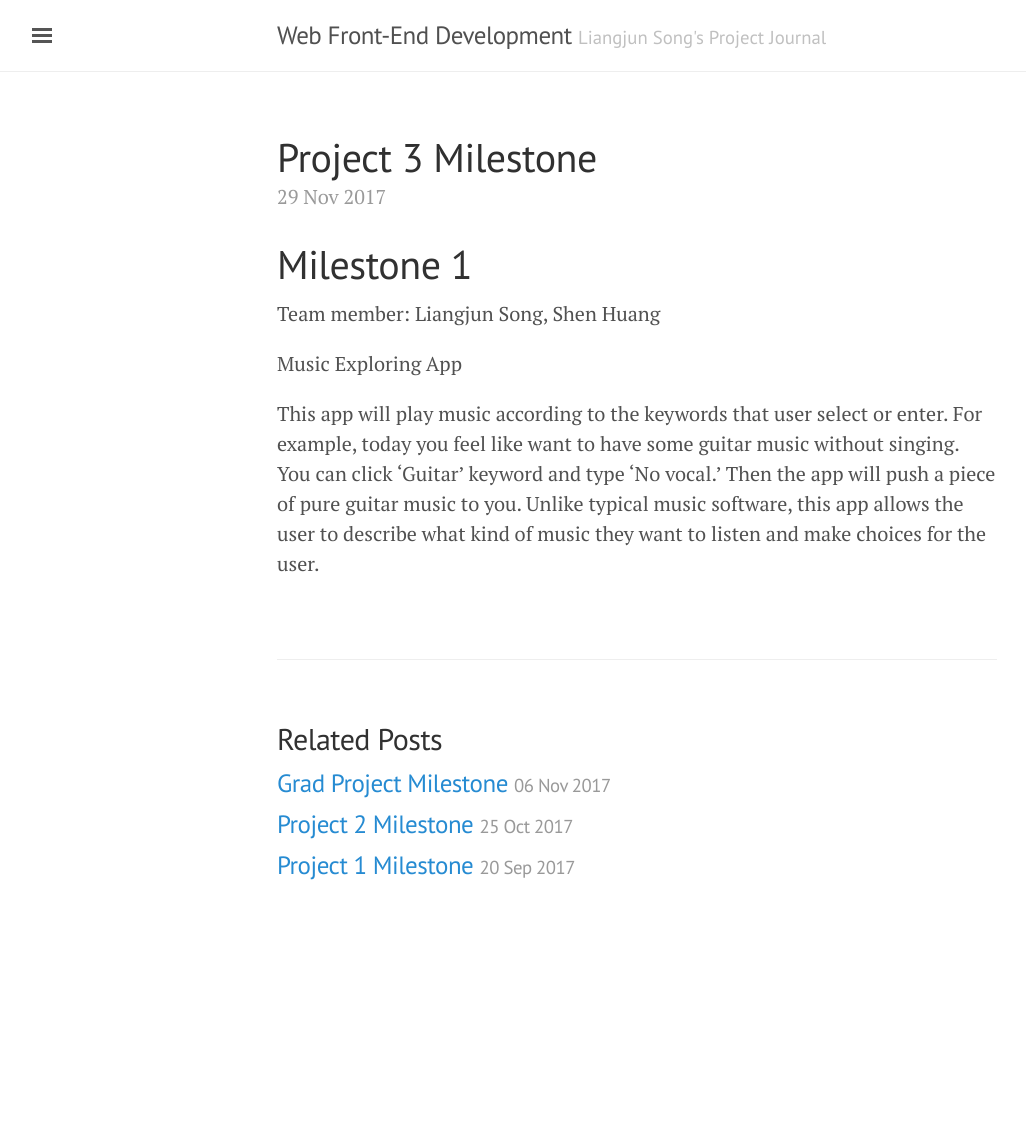
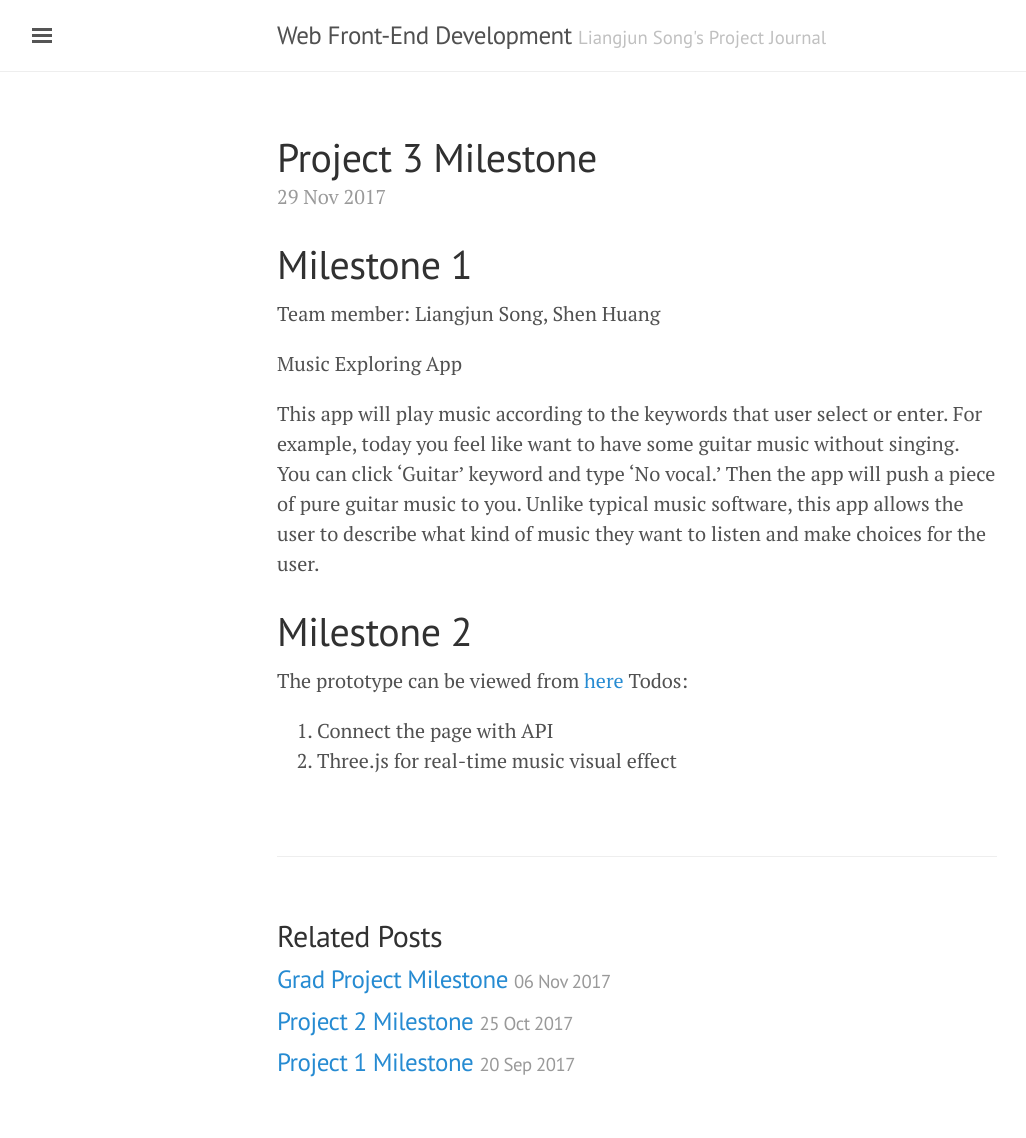
Before and after one commit to LiangjunSong/liangjunsong.github.io, a Jekyll site: the page built from _posts/2017-11-29-project-3-milestone.md, in a window 1280 px wide. Shown: the whole page, without its empty margins (3-1029 px from the left). Built offline with Jekyll 4.4.1, drawn with Linux system fonts in a browser that asks for light colours; before the commit the page ends 941 px from its top, so only the background shows below that.

Commit message:
Grad Project

```diff
--- a/_posts/2017-11-29-project-3-milestone.md
+++ b/_posts/2017-11-29-project-3-milestone.md
@@ -10,3 +10,9 @@ Team member: Liangjun Song, Shen Huang
 Music Exploring App
 
 This app will play music according to the keywords that user select or enter. For example, today you feel like want to have some guitar music without singing. You can click 'Guitar' keyword and type 'No vocal.' Then the app will push a piece of pure guitar music to you. Unlike typical music software, this app allows the user to describe what kind of music they want to listen and make choices for the user.
+
+# Milestone 2
+The prototype can be viewed from [here](http://creative.colorado.edu/~liso9349/fwd/dist/index.html)
+Todos:
+1. Connect the page with API
+2. Three.js for real-time music visual effect
```
Also changed, not shown: _posts/2017-11-6-grad-project-milestone.md (+0 -1 lines).
